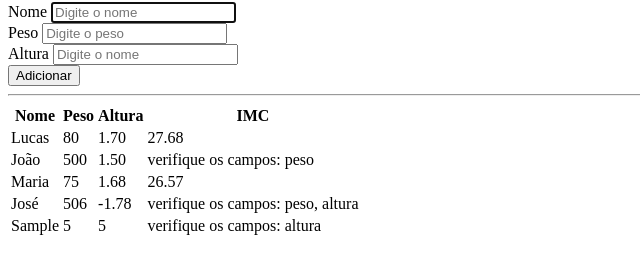
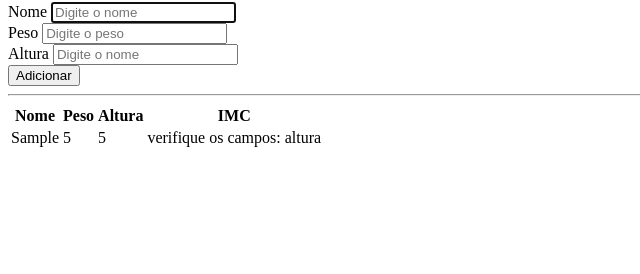
Before and after one commit to lucas-azambuja/temp-pos-exemplos, a plain HTML site: page aula-1/index.html in a window 1280 px wide. Both pictures are taken after typing "Sample", "5", "5" into the empty fields and a click on the button "Adicionar". Shown: the part 78-352 px from the top of the page, without its empty margins (0-640 px from the left). Drawn offline with Linux system fonts and the light colour scheme.

Commit message:
partial 2

```diff
--- a/aula-1/imc.js
+++ b/aula-1/imc.js
@@ -1,5 +1,9 @@
 let tabela = document.querySelector('#tabela')
 let pacientes = document.querySelectorAll('.paciente')
+
+let listaPacientes = []
+
+let idAtual = 0
 
 function calculaImc(peso, altura) {
     var erros = []
@@ -20,9 +24,14 @@ function calculaImc(peso, altura) {
 }
 
 let adicionarEventoDeRemoverLinha = linha => {
-    linha.addEventListener('dblclick', () => {
+    linha.addEventListener('dblclick', (event) => {
+        const tr = event.target.parentNode
+        const id = tr.dataset.id
         if (confirm('Tem certeza que deseja excluir?')) {
             linha.remove()
+            listaPacientes = listaPacientes
+                .filter(paciente => paciente.id != id)
+            salvarEstado()
         }
     })
 }
@@ -38,6 +47,36 @@ for (let i = 0; i < pacientes.length; i++) {
 }
 
 pacientes.forEach(adicionarEventoDeRemoverLinha)
+
+function adicionaPacienteNaTabela(id, peso, altura, nome) {
+    let trPaciente = document.createElement('tr')
+    adicionarEventoDeRemoverLinha(trPaciente)
+    let tdNome = document.createElement('td')
+    let tdPeso = document.createElement('td')
+    let tdAltura = document.createElement('td')
+    let tdImc = document.createElement('td')
+
+    tdNome.textContent = nome
+    tdAltura.textContent = altura
+    tdPeso.textContent = peso
+    tdImc.textContent = calculaImc(peso, altura)
+
+    trPaciente.appendChild(tdNome)
+    trPaciente.appendChild(tdPeso)
+    trPaciente.appendChild(tdAltura)
+    trPaciente.appendChild(tdImc)
+    trPaciente.dataset.id = id
+
+    let tbody = tabela.querySelector('tbody')
+    tbody.appendChild(trPaciente)
+}
+
+function salvarEstado() {
+    localStorage.setItem(
+        "listaPacientes",
+        JSON.stringify(listaPacientes)
+    )
+}
 
 function adicionaPaciente(event) {
     event.preventDefault()
@@ -63,31 +102,40 @@ function adicionaPaciente(event) {
         return
     }
 
-    let trPaciente = document.createElement('tr')
-    adicionarEventoDeRemoverLinha(trPaciente)
-    let tdNome = document.createElement('td')
-    let tdPeso = document.createElement('td')
-    let tdAltura = document.createElement('td')
-    let tdImc = document.createElement('td')
+    const id = ++idAtual
+    adicionaPacienteNaTabela(id, peso, altura, nome)
 
-    tdNome.textContent = nome
-    tdAltura.textContent = altura
-    tdPeso.textContent = peso
-    tdImc.textContent = calculaImc(peso, altura)
+    listaPacientes.push({
+        id,
+        peso,
+        nome,
+        altura
+    })
 
-    trPaciente.appendChild(tdNome)
-    trPaciente.appendChild(tdPeso)
-    trPaciente.appendChild(tdAltura)
-    trPaciente.appendChild(tdImc)
+    salvarEstado()
 
-    let tbody = tabela.querySelector('tbody')
-    tbody.appendChild(trPaciente)
     formulario.reset()
     formulario.iNome.focus()
 }
 
 let botaoAdicionar = document.querySelector('#bAdicionar')
 botaoAdicionar.addEventListener('click', adicionaPaciente)
+
+listaPacientes =
+    JSON.parse(localStorage.getItem("listaPacientes")) || []
+
+listaPacientes.forEach(function adiciona(paciente) {
+    adicionaPacienteNaTabela(
+        paciente.id,
+        paciente.peso,
+        paciente.altura,
+        paciente.nome)
+
+        if (paciente.id > idAtual) {
+            idAtual = paciente.id
+        }
+})
+
 
 
 /*
--- a/aula-1/index.html
+++ b/aula-1/index.html
@@ -44,30 +44,7 @@
             </tr>
         </thead>
         <tbody>
-            <tr class="paciente">
-                <td class="info-nome"> Lucas </td>
-                <td class="info-peso"> 80 </td>
-                <td class="info-altura"> 1.70 </td>
-                <td class="info-imc"> </td>
-            </tr>
-            <tr class="paciente">
-                <td class="info-nome"> João </td>
-                <td class="info-peso"> 500 </td>
-                <td class="info-altura"> 1.50 </td>
-                <td class="info-imc"> </td>
-            </tr>
-            <tr class="paciente">
-                <td class="info-nome"> Maria </td>
-                <td class="info-peso"> 75 </td>
-                <td class="info-altura"> 1.68 </td>
-                <td class="info-imc"> </td>
-            </tr>
-            <tr class="paciente">
-                <td class="info-nome"> José </td>
-                <td class="info-peso"> 506 </td>
-                <td class="info-altura"> -1.78 </td>
-                <td class="info-imc"> </td>
-            </tr>
+
         </tbody>
     </table>
 
```
